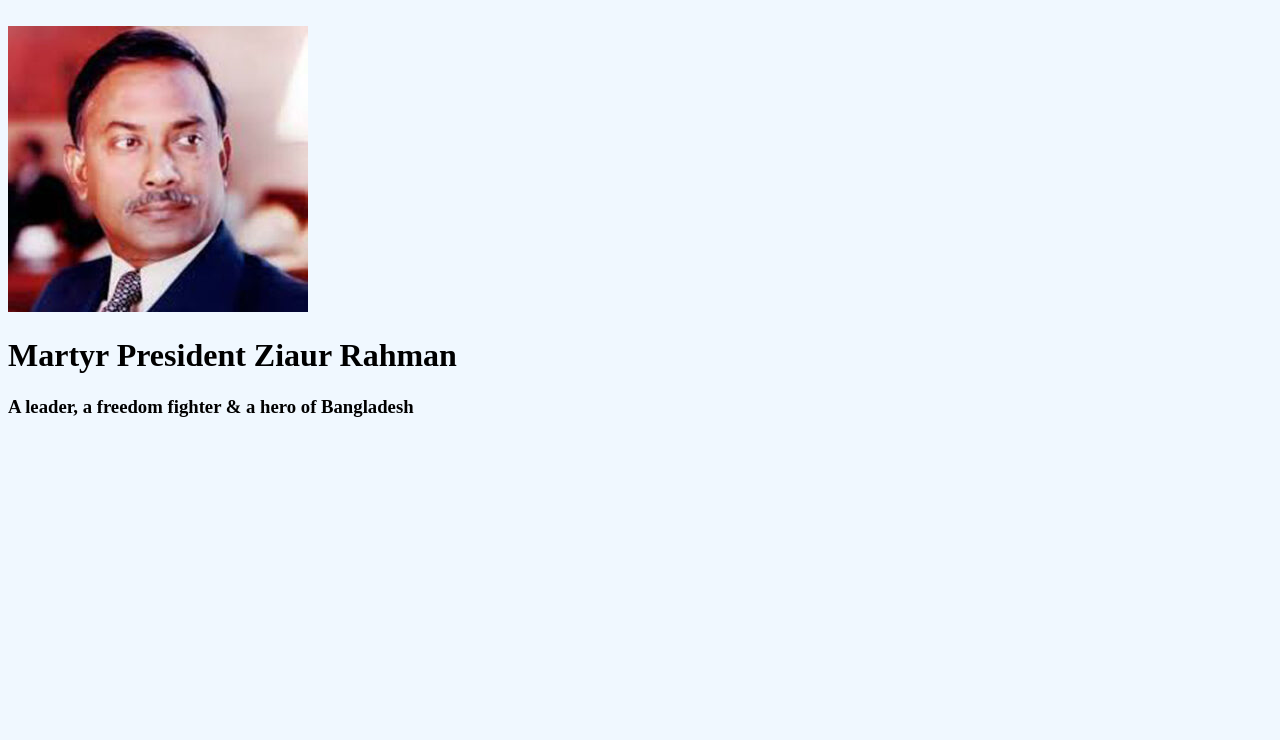
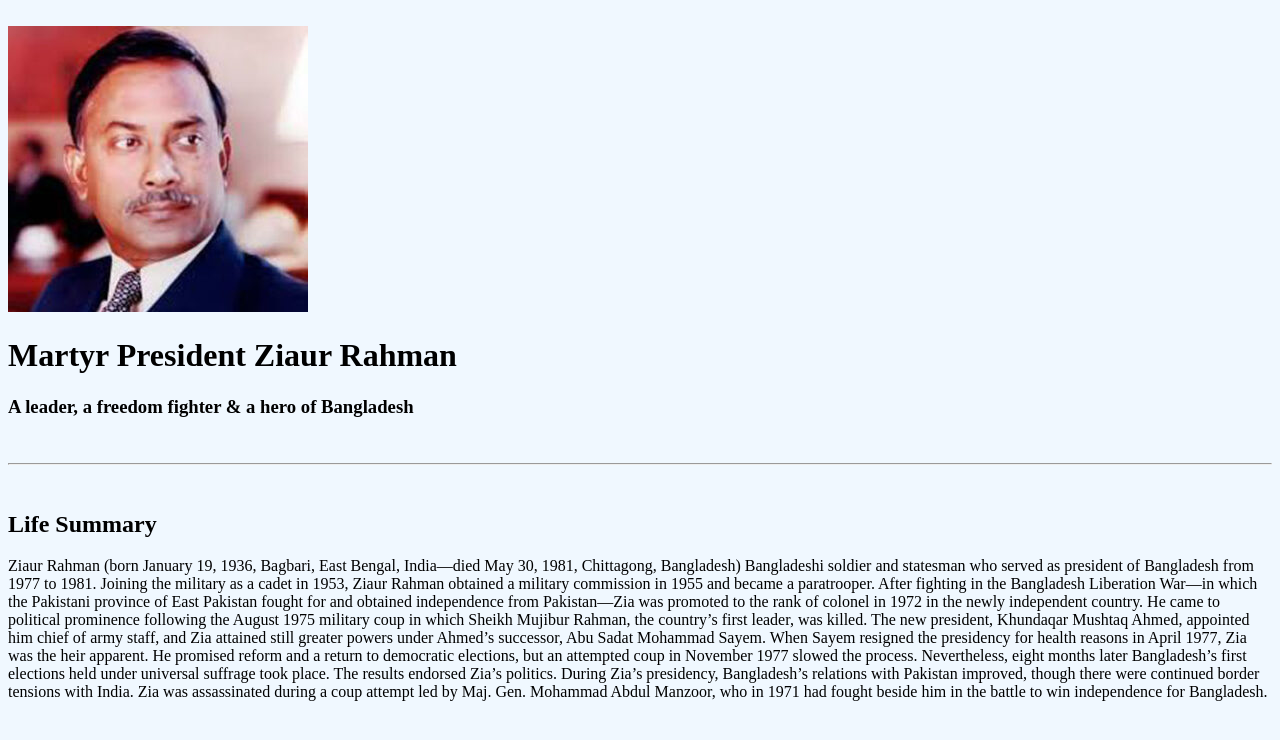
Before and after one commit to JabirH0ssain/zia-website, a plain HTML site: page index.html in a window 1280 px wide. Drawn offline with Linux system fonts and the light colour scheme.

Commit message:
Added Zia's lifsummary

```diff
--- a/index.html
+++ b/index.html
@@ -14,5 +14,16 @@
     <br>
 </div>
 
+<hr>
+<div>
+    <br>
+
+    <h2 class="about">Life Summary</h2>
+    <p class="about">
+        Ziaur Rahman (born January 19, 1936, Bagbari, East Bengal, India—died May 30, 1981, Chittagong, Bangladesh) Bangladeshi soldier and statesman who served as president of Bangladesh from 1977 to 1981.
+
+        Joining the military as a cadet in 1953, Ziaur Rahman obtained a military commission in 1955 and became a paratrooper. After fighting in the Bangladesh Liberation War—in which the Pakistani province of East Pakistan fought for and obtained independence from Pakistan—Zia was promoted to the rank of colonel in 1972 in the newly independent country. He came to political prominence following the August 1975 military coup in which Sheikh Mujibur Rahman, the country’s first leader, was killed. The new president, Khundaqar Mushtaq Ahmed, appointed him chief of army staff, and Zia attained still greater powers under Ahmed’s successor, Abu Sadat Mohammad Sayem. When Sayem resigned the presidency for health reasons in April 1977, Zia was the heir apparent. He promised reform and a return to democratic elections, but an attempted coup in November 1977 slowed the process. Nevertheless, eight months later Bangladesh’s first elections held under universal suffrage took place. The results endorsed Zia’s politics. During Zia’s presidency, Bangladesh’s relations with Pakistan improved, though there were continued border tensions with India. Zia was assassinated during a coup attempt led by Maj. Gen. Mohammad Abdul Manzoor, who in 1971 had fought beside him in the battle to win independence for Bangladesh.</p>
+</div>
+
 </body>
 </html>
```
